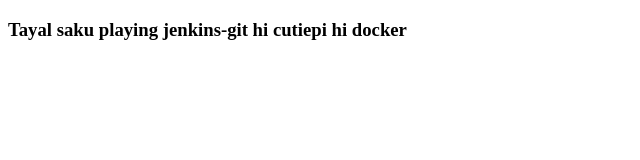
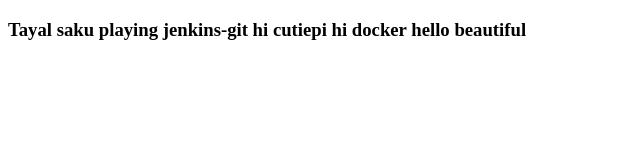
Before and after one commit to rishabhtayal72/jenkins_git, a plain HTML site: page index.html in a window 1280 px wide. Shown: the whole page, without its empty margins (0-640 px from the left). Drawn offline with Linux system fonts and the light colour scheme.

Commit message:
random commit

```diff
--- a/index.html
+++ b/index.html
@@ -5,7 +5,7 @@
 </head>
 
 <body>
-	<h3>Tayal saku playing jenkins-git hi cutiepi hi docker</h3>
+	<h3>Tayal saku playing jenkins-git hi cutiepi hi docker hello beautiful</h3>
 </body>
 
 </html>
```
